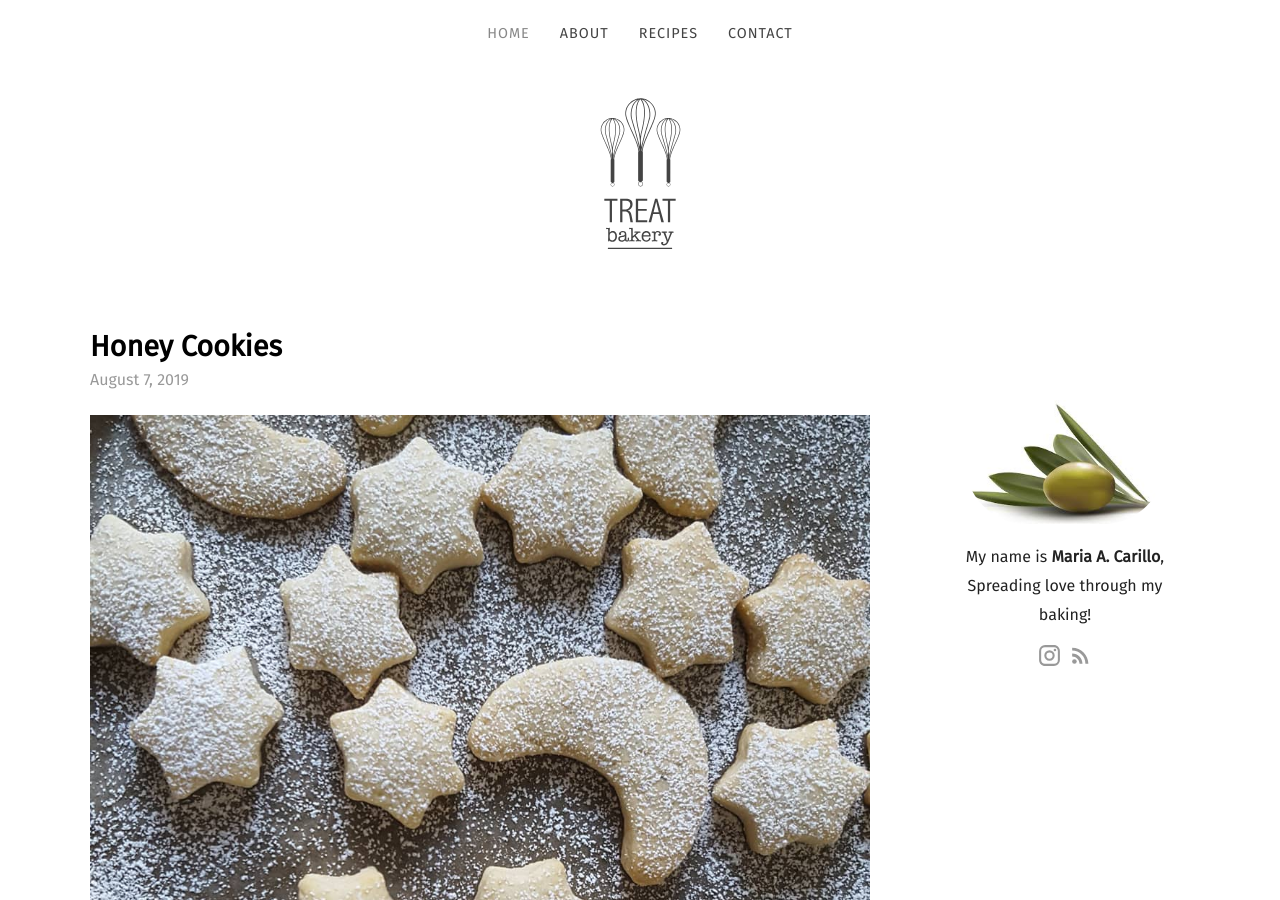
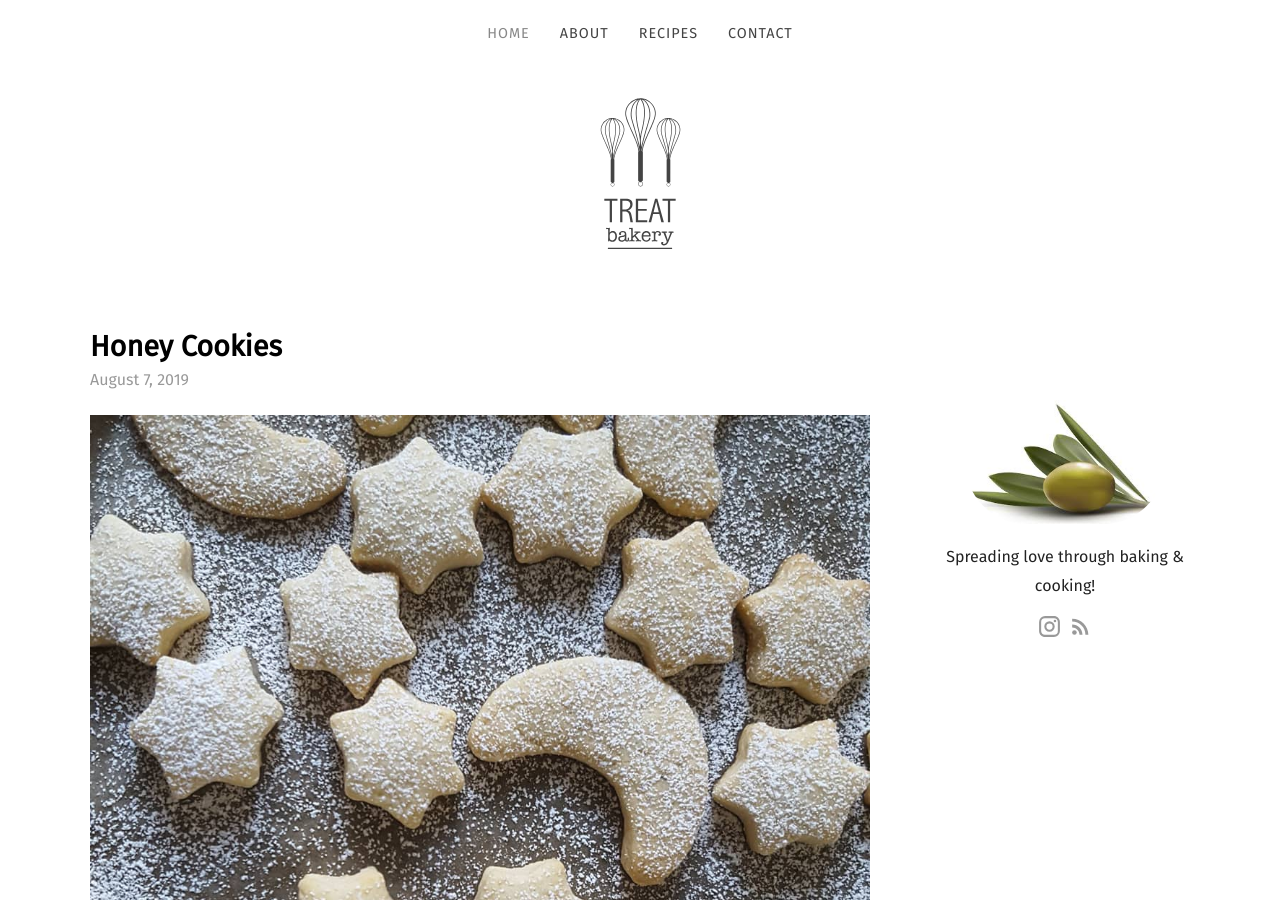
Before and after one commit to alittleolive/alittleolive.github.io, a Jekyll site: the page built from index.html, in a window 1280 px wide and 900 px high. Built offline with Jekyll 4.4.1, drawn with Linux system fonts in a browser that asks for light colours; some web fonts are replaced; the list of posts is cut into pages by our own code.

Commit message:
Update sidebar.yml

```diff
--- a/_data/sidebar.yml
+++ b/_data/sidebar.yml
@@ -1,3 +1,3 @@
 author_image: /images/author.jpg
-description_markdown: "My name is **Maria A. Carillo**, Spreading love through my baking!"
+description_markdown: "Spreading love through baking & cooking!"
 instagram: little_olive_berlin
```
